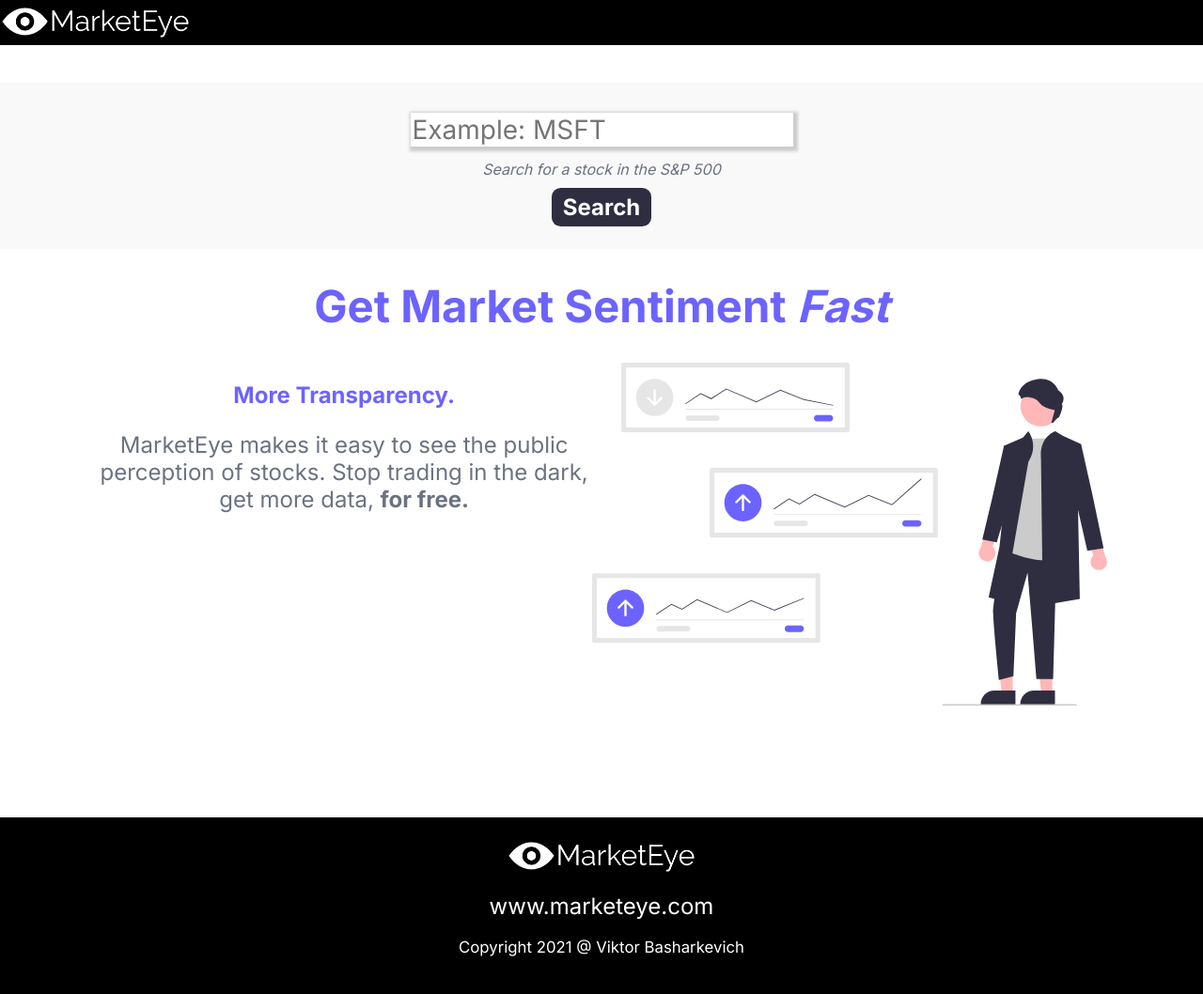
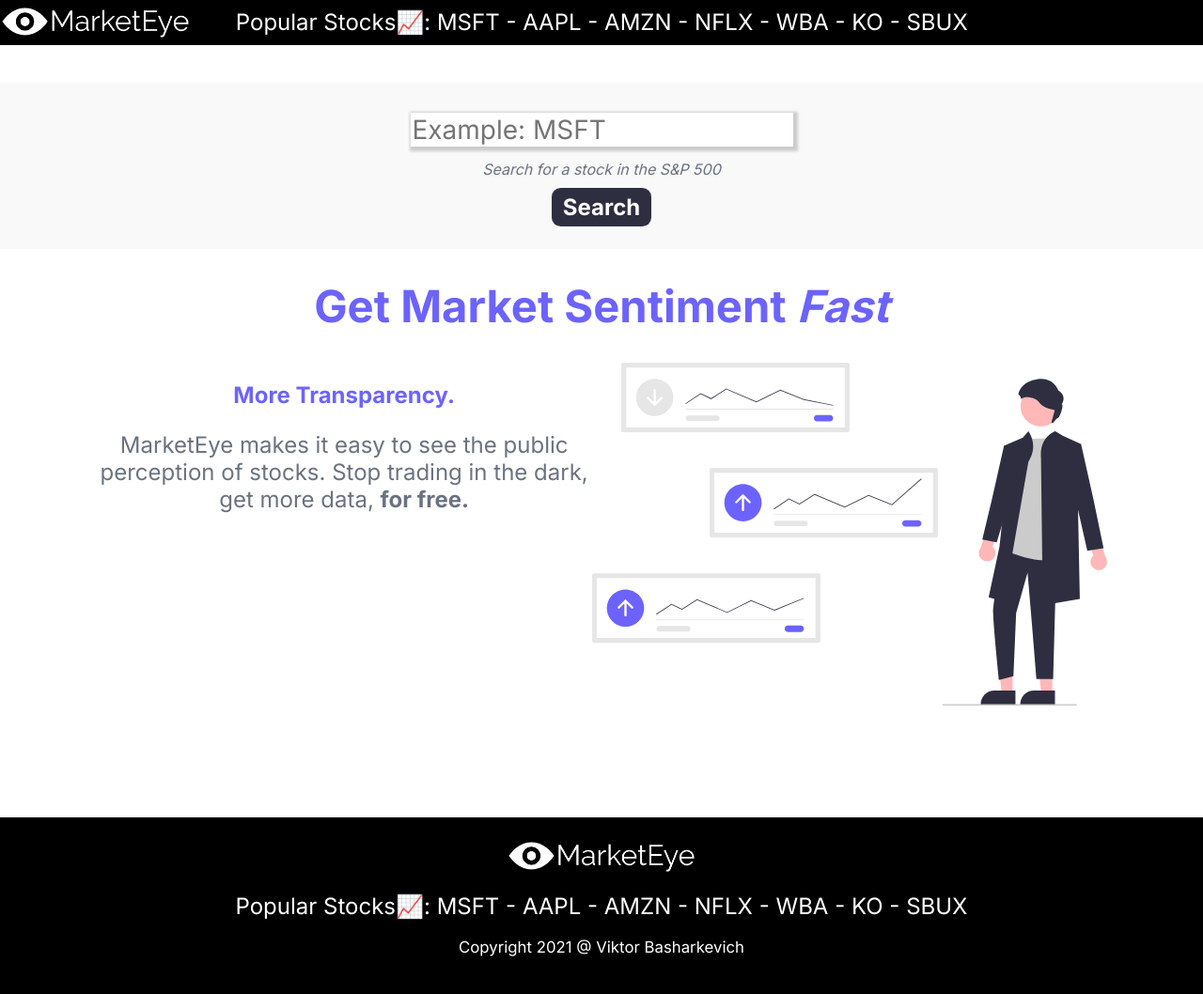
Before and after one commit to ViktorBash/MarketEye, a Django app: page / in a window 1280 px wide. Shown: the whole page at 94% size. Run offline with Django 3.2, Linux system fonts and the light colour scheme; parts of the project's set-up code (start-up, migrations or seed data) failed here and were passed over.

Commit message:
Added bar that highlights popular stocks to header/footer

```diff
--- a/static/main.css
+++ b/static/main.css
@@ -12,14 +12,12 @@ body {
   background-color: black;
   height: 3em;
 }
-
 .nav-bar img {
   height: 2.25em;
   width: auto;
   vertical-align: middle;
   display: inline-block;
 }
-
 .nav-bar span {
   display: inline-block;
   height: 100%;
@@ -43,6 +41,8 @@ body {
   font-family: "Inter", sans-serif;
   font-size: 1.75em;
   margin-bottom: 0.5em;
+  -moz-box-shadow: 2px 2px 3px 3px #ccc;
+  -webkit-box-shadow: 2px 2px 3px 3px #ccc;
   box-shadow: 2px 2px 3px 3px #ccc;
   border: none;
 }
@@ -56,10 +56,10 @@ body {
 
 .form-button {
   background-color: #2F2E41;
-  padding-top: .25em;
-  padding-bottom: .25em;
-  padding-right: .5em;
-  padding-left: .5em;
+  padding-top: 0.25em;
+  padding-bottom: 0.25em;
+  padding-right: 0.5em;
+  padding-left: 0.5em;
   margin-top: 0.3em;
   color: white;
   font-family: "Inter", sans-serif;
@@ -71,6 +71,8 @@ body {
 }
 
 .form-button:hover {
+  -moz-box-shadow: 2px 2px 3px 3px #ccc;
+  -webkit-box-shadow: 2px 2px 3px 3px #ccc;
   box-shadow: 2px 2px 3px 3px #ccc;
 }
 
@@ -121,7 +123,6 @@ body {
   height: 10em;
   padding-bottom: 1.75em;
 }
-
 .footer-bar img {
   height: 2.25em;
   padding-top: 1.5em;
@@ -129,7 +130,6 @@ body {
   margin-left: auto;
   margin-right: auto;
 }
-
 .footer-bar h2 {
   color: white;
   font-family: "Inter", sans-serif;
@@ -137,7 +137,6 @@ body {
   text-align: center;
   font-weight: 400;
 }
-
 .footer-bar p {
   color: white;
   font-family: "Inter", sans-serif;
@@ -158,6 +157,8 @@ body {
   margin-bottom: 2em;
   margin-right: 8%;
   margin-left: 8%;
+  -moz-box-shadow: 2px 2px 3px 3px #ccc;
+  -webkit-box-shadow: 2px 2px 3px 3px #ccc;
   box-shadow: 2px 2px 3px 3px #ccc;
   display: grid;
   grid-template-columns: 1fr 1fr;
@@ -176,3 +177,15 @@ body {
   font-size: 1.5em;
   font-weight: 400;
 }
+
+.top-h2 {
+  color: white;
+  font-family: "Inter", sans-serif;
+  font-size: 1.5em;
+  text-align: center;
+  font-weight: 400;
+  margin-left: 2em;
+  margin-top: 0.375em;
+}
+
+/*# sourceMappingURL=main.css.map */
--- a/static/main.scss
+++ b/static/main.scss
@@ -215,3 +215,13 @@ body {
         font-size: 1.5em;
         font-weight: 400;
 }
+
+.top-h2 {
+    color: white;
+    font-family: "Inter", sans-serif;
+    font-size: 1.5em;
+    text-align: center;
+    font-weight: 400;
+    margin-left: 2em;
+    margin-top: 0.375em;
+}
--- a/stocks/templates/base.html
+++ b/stocks/templates/base.html
@@ -14,7 +14,7 @@
 <body>
 <div class="main-container">
 <div class="nav-bar">
-<span></span><a href=""><img src="{% static "assets/white_logo.png" %}"/></a>
+<span></span><a href=""><img src="{% static "assets/white_logo.png" %}"/></a><span><h2 class="top-h2">Popular Stocks📈: MSFT - AAPL - AMZN - NFLX - WBA - KO - SBUX</h2></span>
 </div>
 
 {% block content %} {% endblock %}
@@ -23,7 +23,7 @@
 <!-- Footer -->
 <div class="footer-bar">
   <a href=""><img src="{% static "assets/white_logo.png" %}"/></a>
-  <h2>www.marketeye.com</h2>
+  <h2>Popular Stocks📈: MSFT - AAPL - AMZN - NFLX - WBA - KO - SBUX</h2>
   <p>Copyright 2021 @ Viktor Basharkevich</p>
 </div>
 
```
